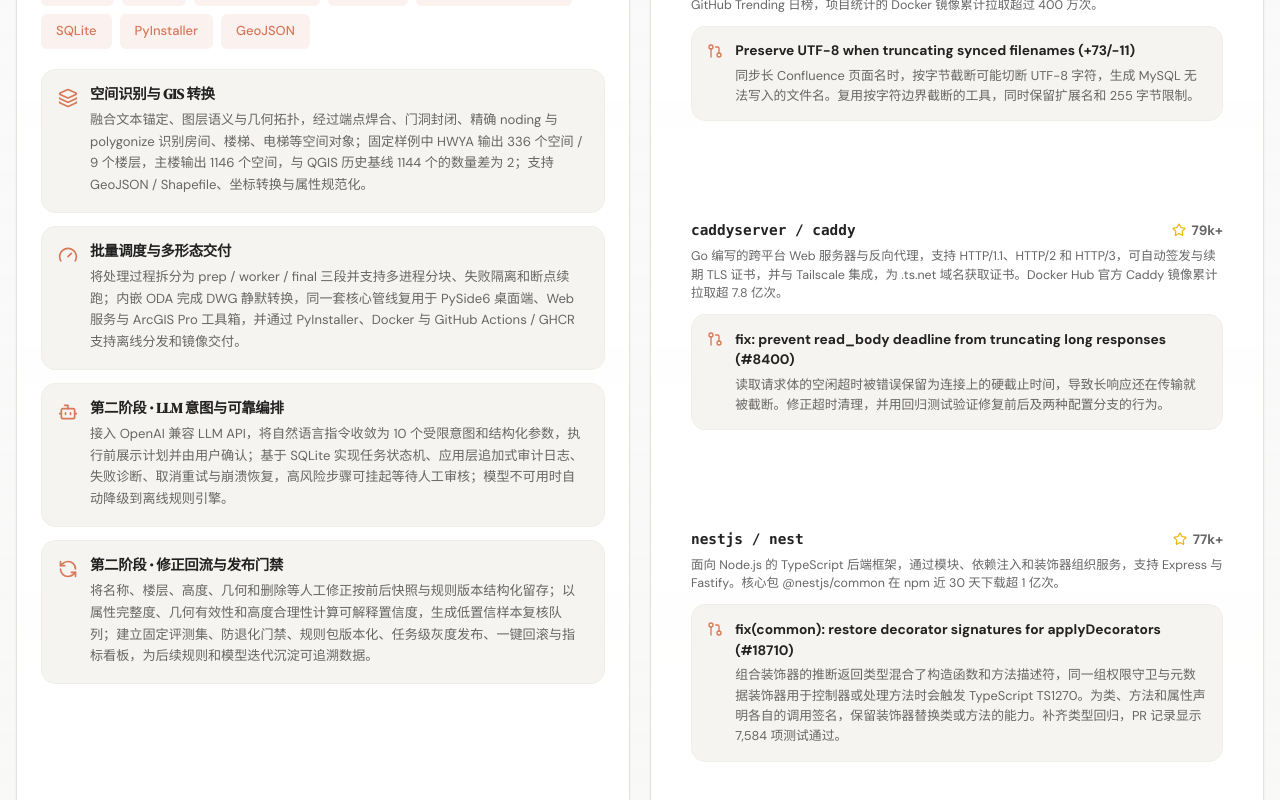
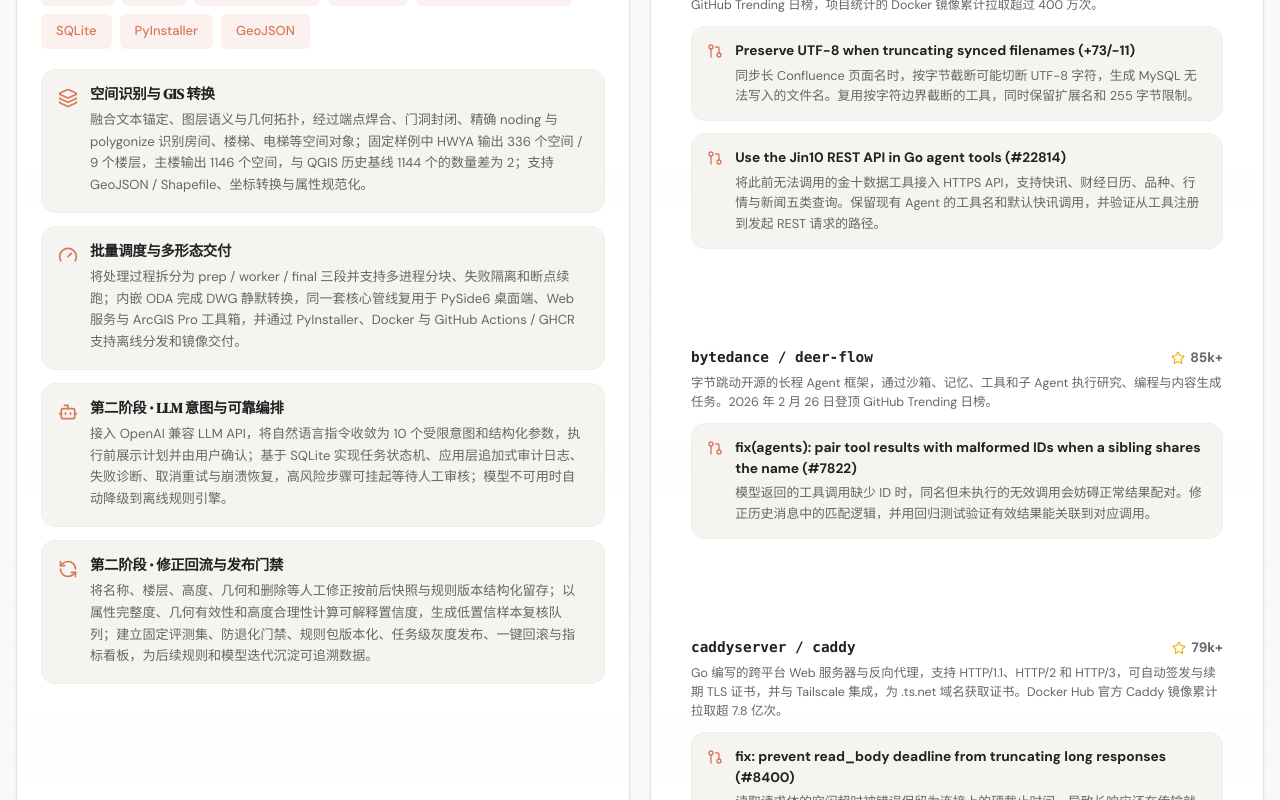
Before and after one commit to wangshun-china/interview-web, a Vue app: page / in a window 1280 px wide. Shown: the part 1240-2040 px from the top of the page. Built offline with nearby package versions, Linux system fonts and the light colour scheme.

Commit message:
resume: sync upstream open source contributions to 74

```diff
--- a/src/components/OpenSourceCard.vue
+++ b/src/components/OpenSourceCard.vue
@@ -77,6 +77,24 @@ const repos = [
         title: 'Preserve UTF-8 when truncating synced filenames (+73/-11)',
         note: '同步长 Confluence 页面名时，按字节截断可能切断 UTF-8 字符，生成 MySQL 无法写入的文件名。复用按字符边界截断的工具，同时保留扩展名和 255 字节限制。',
         url: 'https://github.com/infiniflow/ragflow/pull/22645',
+      },
+      {
+        title: 'Use the Jin10 REST API in Go agent tools (#22814)',
+        note: '将此前无法调用的金十数据工具接入 HTTPS API，支持快讯、财经日历、品种、行情与新闻五类查询。保留现有 Agent 的工具名和默认快讯调用，并验证从工具注册到发起 REST 请求的路径。',
+        url: 'https://github.com/infiniflow/ragflow/pull/22814',
+      },
+    ],
+  },
+  {
+    name: 'bytedance / deer-flow',
+    url: 'https://github.com/bytedance/deer-flow',
+    stars: '85k+',
+    desc: '字节跳动开源的长程 Agent 框架，通过沙箱、记忆、工具和子 Agent 执行研究、编程与内容生成任务。2026 年 2 月 26 日登顶 GitHub Trending 日榜。',
+    prs: [
+      {
+        title: 'fix(agents): pair tool results with malformed IDs when a sibling shares the name (#7822)',
+        note: '模型返回的工具调用缺少 ID 时，同名但未执行的无效调用会妨碍正常结果配对。修正历史消息中的匹配逻辑，并用回归测试验证有效结果能关联到对应调用。',
+        url: 'https://github.com/bytedance/deer-flow/pull/7822',
       },
     ],
   },
@@ -171,6 +189,11 @@ const repos = [
         note: '跨账号 ACL 操作曾返回成功，但账号隔离使这些授权实际无法生效。统一校验授权主体的账号归属，让无效配置在写入前返回明确错误，并保持本账号授权语义。',
         url: 'https://github.com/volcengine/OpenViking/pull/8117',
       },
+      {
+        title: 'fix(gateway): recover from malformed streamed Anthropic tool arguments (#8142)',
+        note: 'Anthropic 流式工具参数包含非法 JSON 转义时，网关原先会中断整条响应。为网关托管的工具调用增加解析恢复，仍无法解析时将错误交回模型，并在既有工具调用限额内继续处理。',
+        url: 'https://github.com/volcengine/OpenViking/pull/8142',
+      },
     ],
   },
   {
@@ -201,6 +224,31 @@ const repos = [
         title: 'fix: stream TOS files without unsupported seeking (+85/-1)',
         note: '对象存储 SDK 声明了 Seek，但底层响应流不能跳转，文件预览因而返回 HTTP 500。接入既有流式响应路径，保留校验和资源清理，并用实际 SDK 验证预览和下载行为。',
         url: 'https://github.com/Tencent/WeKnora/pull/5732',
+      },
+      {
+        title: 'fix(docreader): stabilize XLSX percent-format comparisons (#5999)',
+        note: '修复 XLSX 百分比测试因两次保存时间不同而误报的问题。重写后的文件按 ZIP 成员与内容比较，忽略修改时间，并保留对原始分数值和未改写文件的严格断言。',
+        url: 'https://github.com/Tencent/WeKnora/pull/5999',
+      },
+      {
+        title: 'fix: preserve MinerU image page locators through ingestion (#5558)',
+        note: '修复图文混排 PDF 入库后，后续页的图片可能被归到前一页的问题。将 MinerU 的显式页码贯穿解析、缓存和入库，并校正分段 PDF 合并时的页码偏移。',
+        url: 'https://github.com/Tencent/WeKnora/pull/5558',
+      },
+      {
+        title: 'fix: support KB-scoped knowledge reparse routes (#5538)',
+        note: '修复知识库内单文档和批量重解析接口返回 404 的问题。复用原有处理器和写权限校验，回归覆盖成功派发、知识库不匹配和只读用户被拒绝的场景。',
+        url: 'https://github.com/Tencent/WeKnora/pull/5538',
+      },
+      {
+        title: 'fix: rearm durable wiki work despite fresh retry spans (#5670)',
+        note: 'Wiki 导入的重试心跳可能掩盖已经丢失的唤醒信号，让任务持续挂起。先检查持久化任务状态，再决定是否重新触发消费，保留原有 48 小时过期规则与每个知识库的限流。',
+        url: 'https://github.com/Tencent/WeKnora/pull/5670',
+      },
+      {
+        title: 'fix: clarify DocReader SSRF allowlist errors for web imports (#5737)',
+        note: '完善网页导入被 DocReader 拒绝时的诊断信息，帮助运维区分配置来自哪个服务。两种 gRPC 读取接口均返回明确的拒绝原因，沿用既有安全校验。',
+        url: 'https://github.com/Tencent/WeKnora/pull/5737',
       },
     ],
   },
@@ -360,6 +408,11 @@ const repos = [
         note: '客户端请求多个可满足的字节区间时，下载接口曾返回 206 却只发送第一个区间。修复后回退到 HTTP 200 并发送完整文件，覆盖常规和隔离会话下载路径。',
         url: 'https://github.com/opensandbox-group/OpenSandbox/pull/3034',
       },
+      {
+        title: 'fix(execd): time out unacknowledged Jupyter executions (#3083)',
+        note: 'Jupyter 内核未确认请求时，执行流会一直占用会话。增加 5 秒确认超时，超时后结束响应并释放会话，已确认的长任务仍可继续运行。补齐单测与集成验证。',
+        url: 'https://github.com/opensandbox-group/OpenSandbox/pull/3083',
+      },
     ],
   },
   {
@@ -372,6 +425,11 @@ const repos = [
         title: 'fix: guard GitLab ticket context with project issue visibility (#4932)',
         note: 'GitLab 评审中的工单上下文读取增加项目可见性检查。读取前核对工单的可见范围是否覆盖合并请求的受众，避免受限内容被带入评审输出。',
         url: 'https://github.com/The-PR-Agent/pr-agent/pull/4932',
+      },
+      {
+        title: 'Use Markdown review identity markers on Bitbucket Server (#5136)',
+        note: 'Bitbucket Server 和 Data Center 上的持久化评审偶尔会显示本应隐藏的身份标记。改用兼容的 Markdown 标记，同时识别历史格式，让重复评审能继续更新原评论。',
+        url: 'https://github.com/The-PR-Agent/pr-agent/pull/5136',
       },
     ],
   },
@@ -620,6 +678,16 @@ const repos = [
         title: 'fix(gateway): omit unsupported Codex subscription options (#2798)',
         note: '部分客户端传入 Codex 订阅端点不支持的采样和缓存选项时，网关请求会返回 HTTP 400。按上游类型处理参数，保留 API Key 路径的配置。通过网关进程级回归验证两类请求的实际出站内容。',
         url: 'https://github.com/oceanbase/powercontext/pull/2798',
+      },
+      {
+        title: 'fix(gateway): replay context for headerless conversations (#2813)',
+        note: '缺少会话标识请求头时，网关可能漏掉上下文注入，或在工具续跑时重复准备同一轮上下文。为符合条件的会话建立进程内标识，复用本轮上下文并保留既有校验。',
+        url: 'https://github.com/oceanbase/powercontext/pull/2813',
+      },
+      {
+        title: 'test(atomic-memory): preserve prior revisions during correction recovery (#2753)',
+        note: '为原子记忆的纠正恢复补回归测试，验证重试耗尽时仍保留较早的有效修订、证据与历史，并继续处理后续来源。更新分支上 226 项测试通过。',
+        url: 'https://github.com/oceanbase/powercontext/pull/2753',
       },
     ],
   },
```
